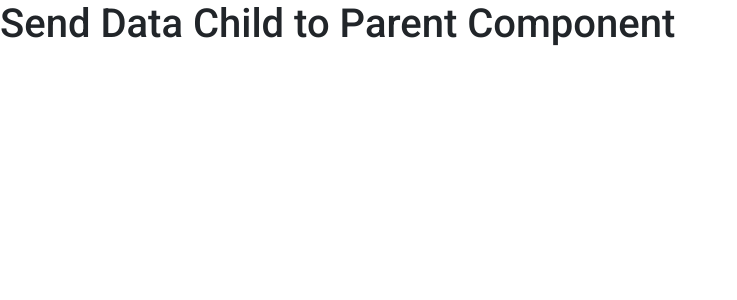
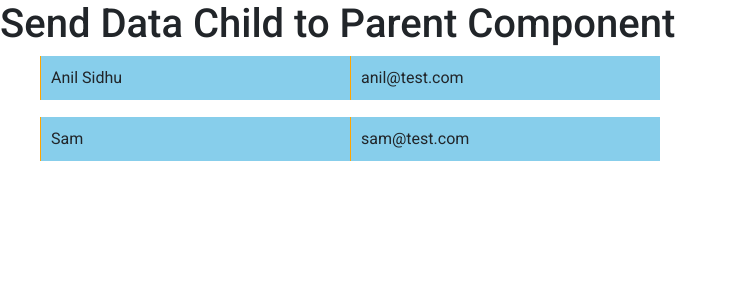
Before and after one commit to anil-sidhu/angular-12, an Angular app: page / in a window 1280 px wide. Shown: the top 300 px of the page, without its empty margins (0-737 px from the left). Built offline with nearby package versions, Linux system fonts and the light colour scheme.

Commit message:
done with child component

```diff
--- a/src/app/app.component.html
+++ b/src/app/app.component.html
@@ -1 +1,4 @@
 <h1>{{ title }}</h1>
+<ul *ngFor="let item of data">
+    <app-child [item]="item" ></app-child>
+</ul>
--- a/src/app/app.component.ts
+++ b/src/app/app.component.ts
@@ -6,4 +6,14 @@ import { Component } from '@angular/core';
 })
 export class AppComponent {
   title = 'Send Data Child to Parent Component';
+  data = [
+    {
+      name: 'Anil Sidhu',
+      email: 'anil@test.com',
+    },
+    {
+      name: 'Sam',
+      email: 'sam@test.com',
+    },
+  ];
 }
--- a/src/app/app.module.ts
+++ b/src/app/app.module.ts
@@ -1,9 +1,11 @@
 import { NgModule } from '@angular/core';
 import { BrowserModule } from '@angular/platform-browser';
 import { AppComponent } from './app.component';
+import { ChildComponent } from './child/child.component';
 @NgModule({
   declarations: [
     AppComponent,
+    ChildComponent,
   ],
   imports: [
     BrowserModule,
--- /dev/null
+++ b/src/app/child/child.component.css
@@ -0,0 +1,10 @@
+
+ li
+    {
+        display: inline-block;
+        padding: 10px;
+        background-color: skyblue;
+        width: 25%;
+        border-left: 1px solid orange;
+        margin-bottom: 1px;
+    }
--- /dev/null
+++ b/src/app/child/child.component.html
@@ -0,0 +1,3 @@
+
+    <li>{{item.name}}</li>
+    <li>{{item.email}}</li>
--- /dev/null
+++ b/src/app/child/child.component.ts
@@ -0,0 +1,15 @@
+import { Component, OnInit,Input } from '@angular/core';
+
+@Component({
+  selector: 'app-child',
+  templateUrl: './child.component.html',
+  styleUrls: ['./child.component.css']
+})
+export class ChildComponent implements OnInit {
+
+  constructor() { }
+@Input() item:{name:string,email:string}={name:'',email:''}
+  ngOnInit(): void {
+  }
+
+}
```
Also changed, not shown: 1 other file (tests, documents, lock files or other folders).
